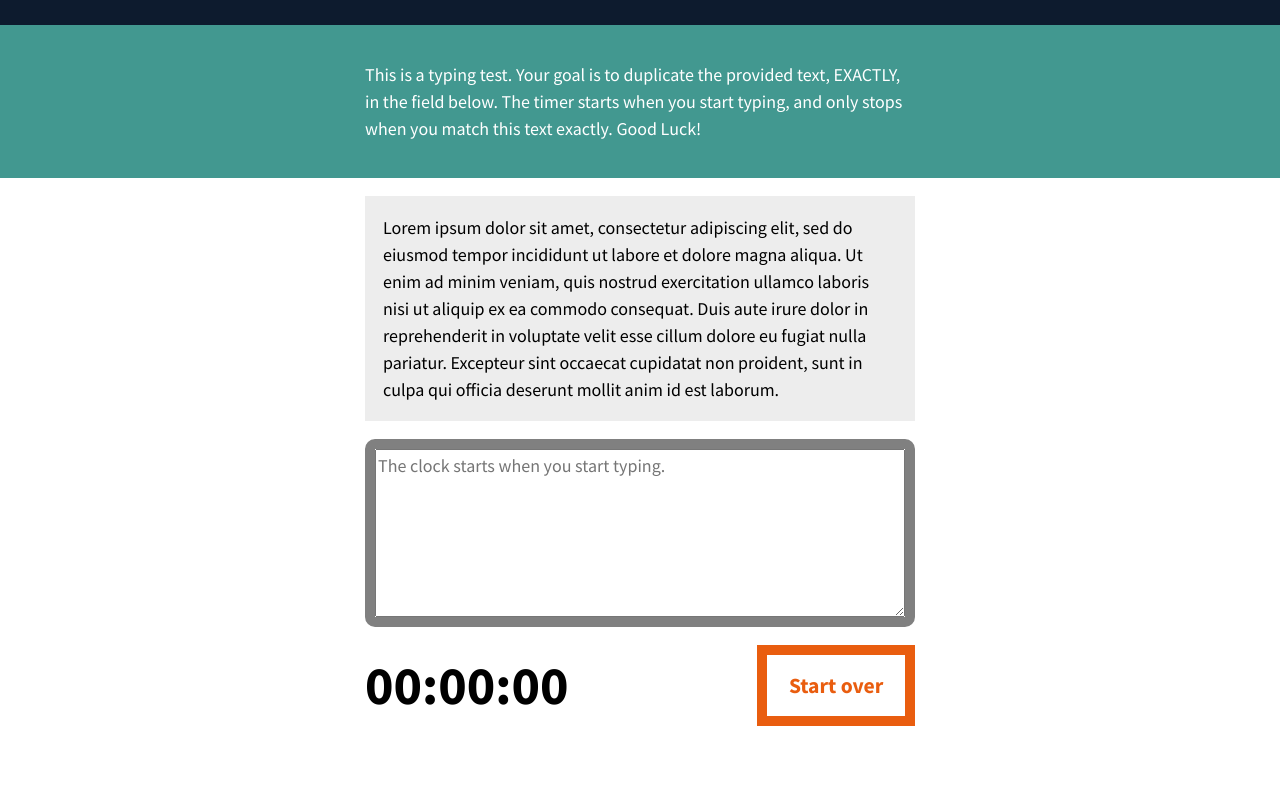
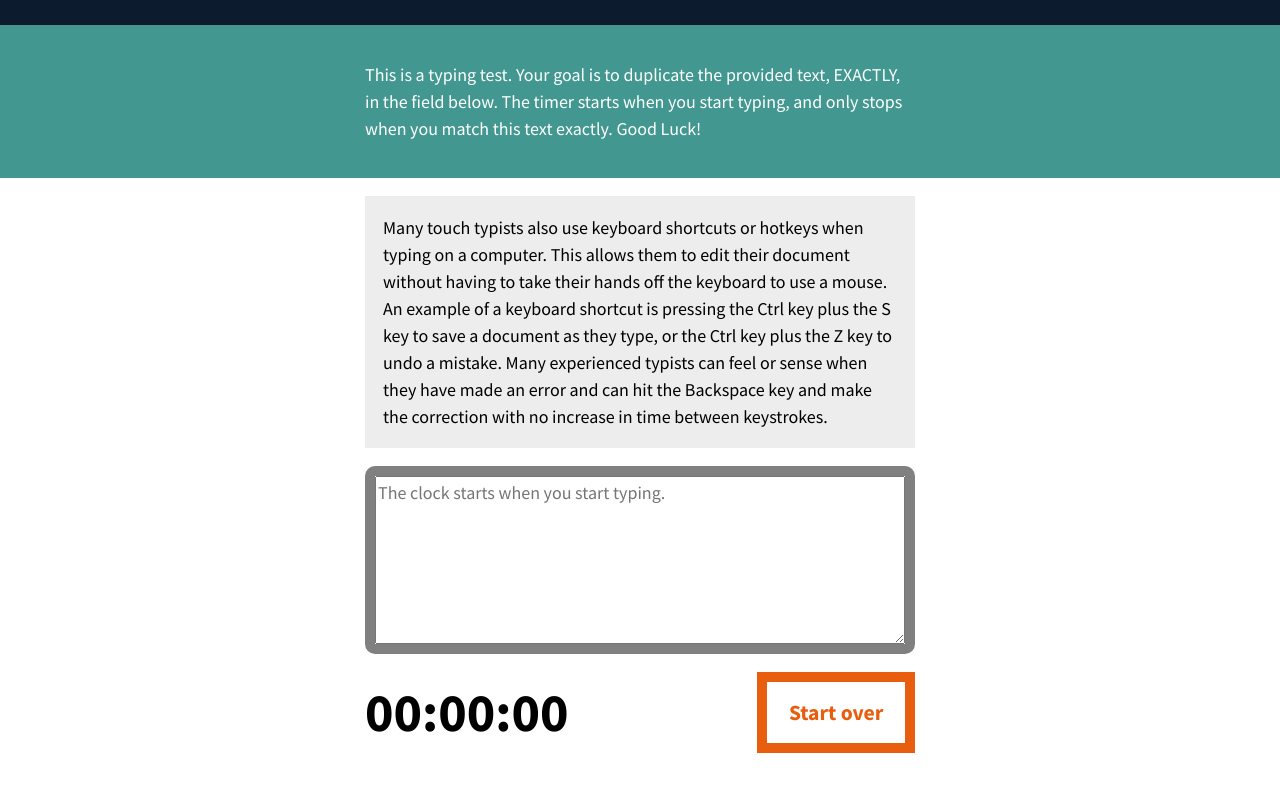
Before and after one commit to bagasadif/Typing-Speed-Tester, a plain HTML site: page index.html in a window 1280 px wide. Shown: the part 113-904 px from the top of the page. Drawn offline with Linux system fonts and the light colour scheme.

Commit message:
remove bug

```diff
--- a/index.html
+++ b/index.html
@@ -2,12 +2,13 @@
 <html lang="en-US">
 
 <head>
-    <meta charset="UTF-8">
-    <meta name="viewport" content="width=device-width, initial-scale=1">
+    <meta charset="UTF-8" />
+    <meta name="viewport" content="width=device-width, initial-scale=1" />
     <title>JS Typing Speed Test</title>
     <script src="script.js" async></script>
-    <link rel="stylesheet" href="//fonts.googleapis.com/css?family=Source+Sans+Pro:400,400i,700,700i,900,900i" type="text/css" media="all">
-    <link rel="stylesheet" href="style.css">
+    <link rel="stylesheet" href="//fonts.googleapis.com/css?family=Source+Sans+Pro:400,400i,700,700i,900,900i"
+        type="text/css" media="all" />
+    <link rel="stylesheet" href="style.css" />
 </head>
 
 <body>
@@ -16,20 +17,33 @@
     </header>
     <main class="main">
         <article class="intro">
-            <p>This is a typing test. Your goal is to duplicate the provided text, EXACTLY, in the field below. The timer starts when you start typing, and only stops when you match this text exactly. Good Luck!</p>
-        </article><!-- .intro -->
+            <p>
+                This is a typing test. Your goal is to duplicate the provided text,
+                EXACTLY, in the field below. The timer starts when you start typing,
+                and only stops when you match this text exactly. Good Luck!
+            </p>
+        </article>
+        <!-- .intro -->
         <section class="test-area">
             <!-- change the text below if you want to test your typing speed with different text-->
             <div id="origin-text">
-                <p>Lorem ipsum dolor sit amet, consectetur adipiscing elit, sed do eiusmod tempor incididunt ut labore et dolore magna
-                aliqua. Ut enim ad minim veniam, quis nostrud exercitation ullamco laboris nisi ut aliquip ex ea commodo consequat. Duis
-                aute irure dolor in reprehenderit in voluptate velit esse cillum dolore eu fugiat nulla pariatur. Excepteur sint
-                occaecat cupidatat non proident, sunt in culpa qui officia deserunt mollit anim id est laborum.</p>
-            </div><!-- #origin-text -->
+                <p>
+                    Many touch typists also use keyboard shortcuts or hotkeys when typing on a computer. This allows
+                    them to edit their document without having to take their hands off the keyboard to use a mouse. An
+                    example of a keyboard shortcut is pressing the Ctrl key plus the S key to save a document as they
+                    type, or the Ctrl key plus the Z
+                    key to undo a mistake. Many experienced typists can feel or sense
+                    when they have made an error and can hit the Backspace key and make
+                    the correction with no increase in time between keystrokes.
+                </p>
+            </div>
+            <!-- #origin-text -->
 
             <div class="test-wrapper">
-                <textarea id="test-area" name="textarea" rows="6" placeholder="The clock starts when you start typing."></textarea>
-            </div><!-- .test-wrapper -->
+                <textarea id="test-area" name="textarea" rows="6"
+                    placeholder="The clock starts when you start typing."></textarea>
+            </div>
+            <!-- .test-wrapper -->
 
             <div class="meta">
                 <section id="clock">
@@ -37,10 +51,11 @@
                 </section>
 
                 <button id="reset">Start over</button>
-            </div><!-- .meta -->
-        </section><!-- .test-area -->
+            </div>
+            <!-- .meta -->
+        </section>
+        <!-- .test-area -->
     </main>
-
 </body>
 
 </html>
--- a/script.js
+++ b/script.js
@@ -1,10 +1,10 @@
 const testWrapper = document.querySelector(".test-wrapper");
 const testArea = document.querySelector("#test-area");
-const originText = document.querySelector("#origin-text p").innerHTML;
+const originText = document.querySelector("#origin-text p").innerText;
 const resetButton = document.querySelector("#reset");
 const theTimer = document.querySelector(".timer");
 
-var timer = [0,0,0,0];
+var timer = [0, 0, 0, 0];
 var interval;
 var timerRunning = false;
 
@@ -22,15 +22,15 @@ function runTimer() {
     theTimer.innerHTML = currentTime;
     timer[3]++;
 
-    timer[0] = Math.floor((timer[3]/100)/60);
-    timer[1] = Math.floor((timer[3]/100) - (timer[0] * 60));
+    timer[0] = Math.floor((timer[3] / 100) / 60);
+    timer[1] = Math.floor((timer[3] / 100) - (timer[0] * 60));
     timer[2] = Math.floor(timer[3] - (timer[1] * 100) - (timer[0] * 6000));
 }
 
 // Match the text entered with the provided text on the page:
 function spellCheck() {
     let textEntered = testArea.value;
-    let originTextMatch = originText.substring(0,textEntered.length);
+    let originTextMatch = originText.substring(0, textEntered.length);
 
     if (textEntered == originText) {
         clearInterval(interval);
@@ -59,7 +59,7 @@ function start() {
 function reset() {
     clearInterval(interval);
     interval = null;
-    timer = [0,0,0,0];
+    timer = [0, 0, 0, 0];
     timerRunning = false;
 
     testArea.value = "";
```
